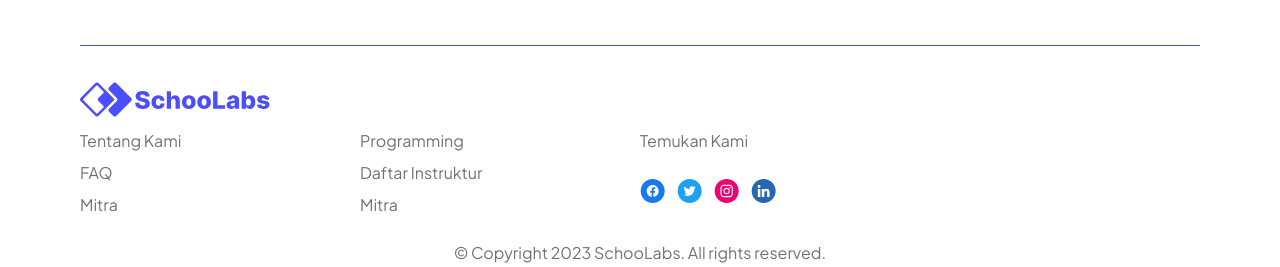
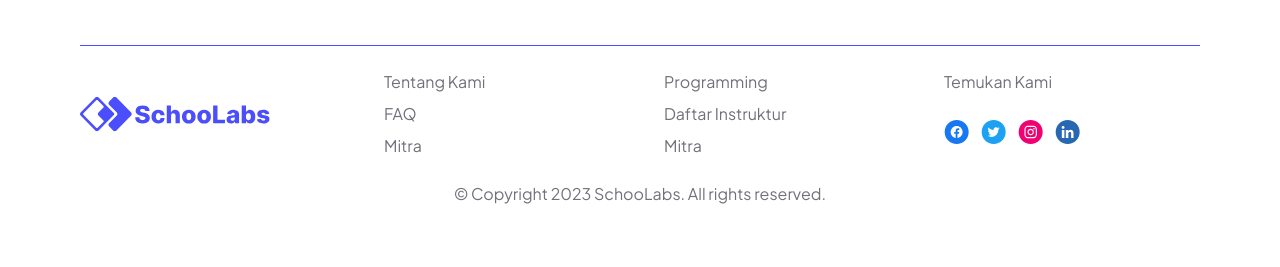
Before and after one commit to raymondtju/schoolabs, a Next.js app: page / in a window 1280 px wide. Shown: the part 2481-2748 px from the top of the page. After the commit the page ends 2711 px from the top, so only its background shows below. Built offline with nearby package versions, Linux system fonts and the light colour scheme.

Commit message:
style: card hover

```diff
--- a/components/footer.tsx
+++ b/components/footer.tsx
@@ -8,7 +8,7 @@ export function Footer() {
       <footer className="py-6">
          <div className="container md:px-20">
             <hr />
-            <div className="my-6 flex flex-col lg:justify-between">
+            <div className="my-6 flex flex-col lg:flex-row lg:justify-between">
                <Image src="/logo.svg" alt="icon" width={250} height={250} />
                <div className="flex flex-col gap-6 lg:flex-row">
                   <ul className="w-64 grid gap-2 text-muted-foreground">
```
